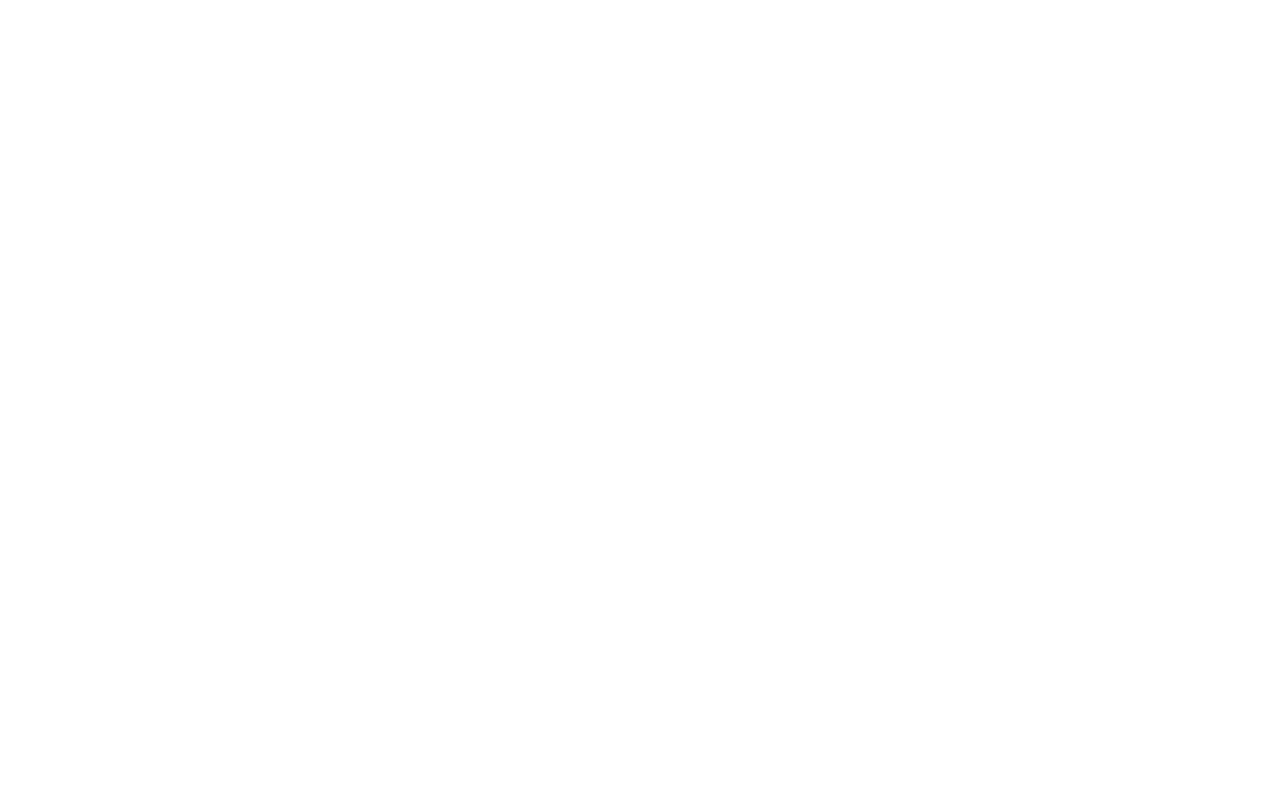
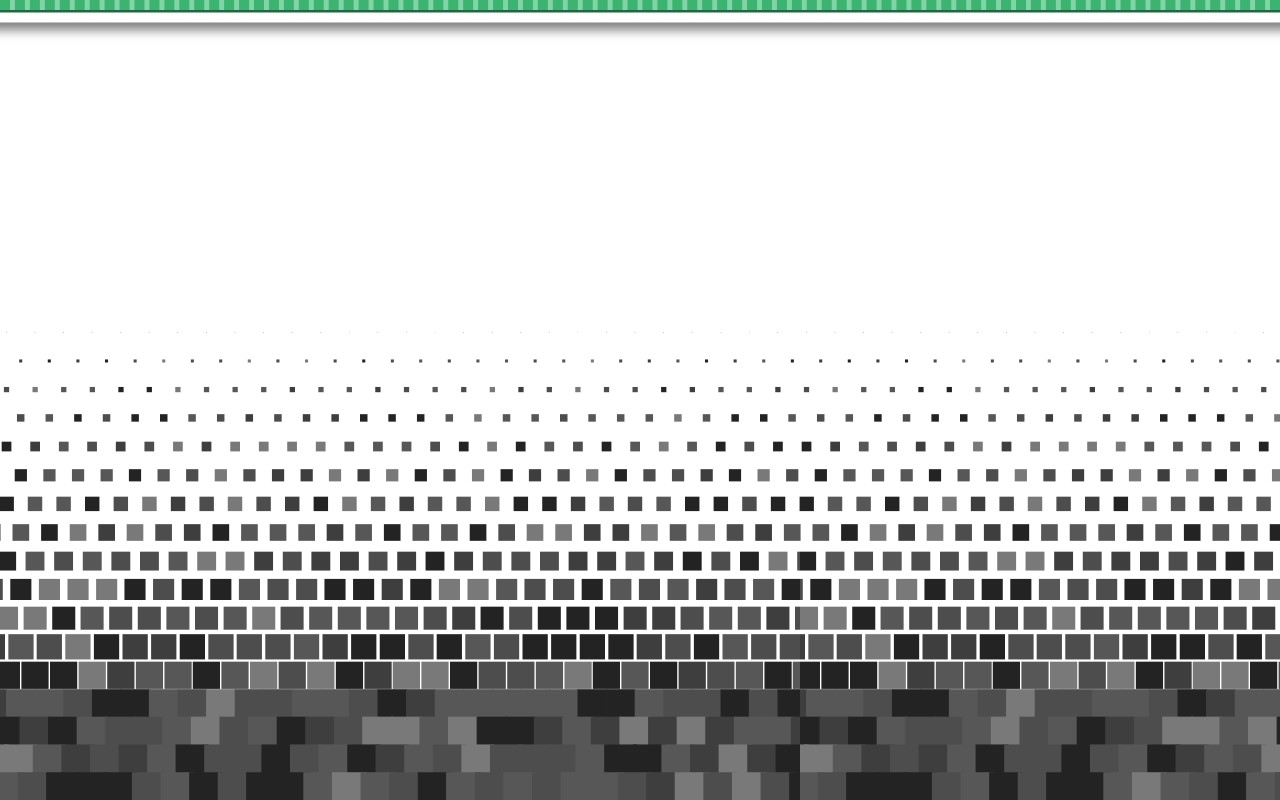
Before and after one commit to SpekCezStolicku/snakeGame, a Vue app: page / in a window 1280 px wide. Built offline with nearby package versions, Linux system fonts and the light colour scheme.

Commit message:
add game board css and image

```diff
--- a/src/App.vue
+++ b/src/App.vue
@@ -1,7 +1,11 @@
-<script setup lang="ts"></script>
+<script setup lang="ts">
+import GameBoard from '@/components/GameBoard.vue'
+</script>
 
 <template>
-  <main></main>
+  <main class="flex items-center justify-center">
+    <GameBoard />
+  </main>
 </template>
 
 <style scoped>
@@ -11,4 +15,10 @@
   box-sizing: border-box;
   font-family: 'VT323', 'Courier New', Courier, monospace;
 }
+
+main {
+  width: 100vw;
+  height: 100vh;
+  background: url(./assets//images/pixelBg.svg);
+}
 </style>
--- a/src/components/GameBoard.vue
+++ b/src/components/GameBoard.vue
@@ -1,7 +1,19 @@
 <template>
-  <div></div>
+  <section class="text-center w-[800px] h-[800px] box"></section>
 </template>
 
 <script setup lang="ts"></script>
 
-<style scoped></style>
+<style scoped>
+.box {
+  background: #80d5a6;
+  border: 5px dashed mediumseagreen;
+  box-shadow:
+    0 0 0 2.5px #226741,
+    0 0 0 12.5px #fff,
+    inset 0 0 0 2.5px #226741,
+    0 5px 10px 15px rgba(0, 0, 0, 0.5),
+    inset 0 0 0 6px #fff,
+    inset 0 0 100vw 100vw beige;
+}
+</style>
```
Also changed, not shown: src/assets/images/pixelBg.svg (added).
